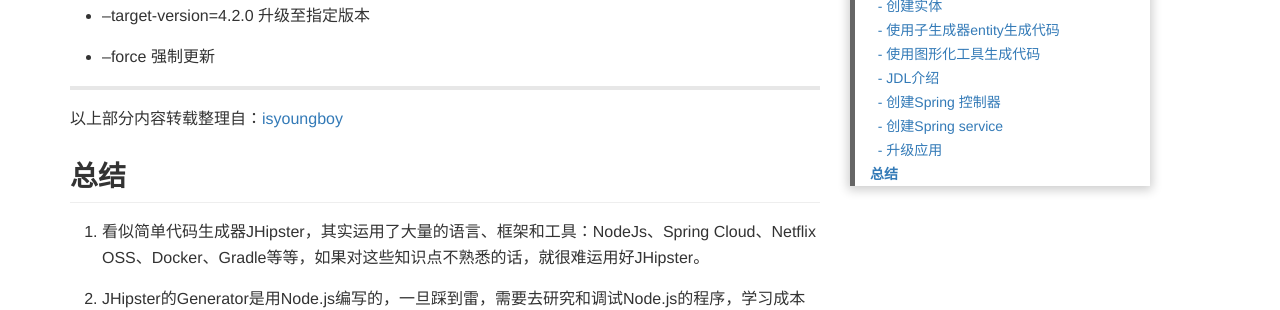
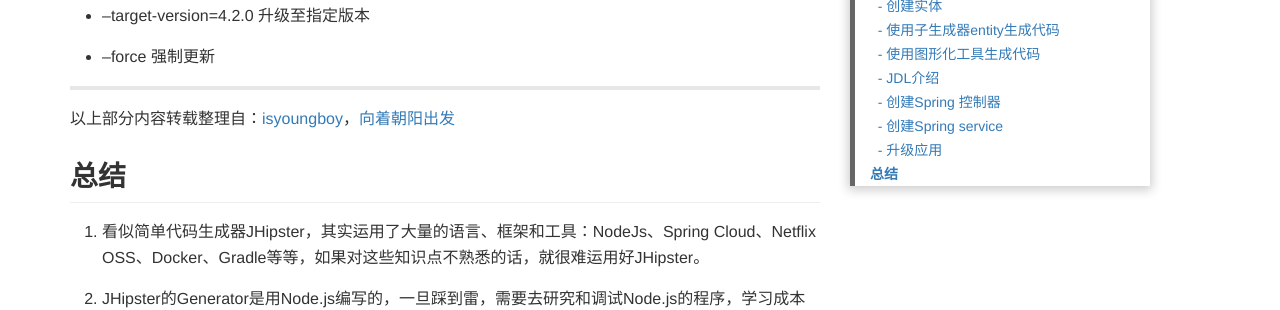
Before and after one commit to kookx/kookx.github.io, a Jekyll site: the page built from _posts/2019-01-21-微服务利器jHipster简介.md, in a window 1280 px wide and 900 px high, scrolled down 13403 px. Shown: the part 274-584 px from the top of the window. Built offline with Jekyll 4.4.1, drawn with Linux system fonts in a browser that asks for light colours.

Commit message:
Update 2019-01-21-微服务利器jHipster简介.md

```diff
--- a/_posts/2019-01-21-微服务利器jHipster简介.md
+++ b/_posts/2019-01-21-微服务利器jHipster简介.md
@@ -625,7 +625,7 @@ jhipster upgrade
 
 ---
 
-以上部分内容转载整理自：[isyoungboy](https://blog.csdn.net/isyoungboy/article/details/81624681)
+以上部分内容转载整理自：[isyoungboy](https://blog.csdn.net/isyoungboy/article/details/81624681)，[向着朝阳出发](https://blog.csdn.net/du_minchao/article/details/68927504)
 
 ## 总结
 
```
